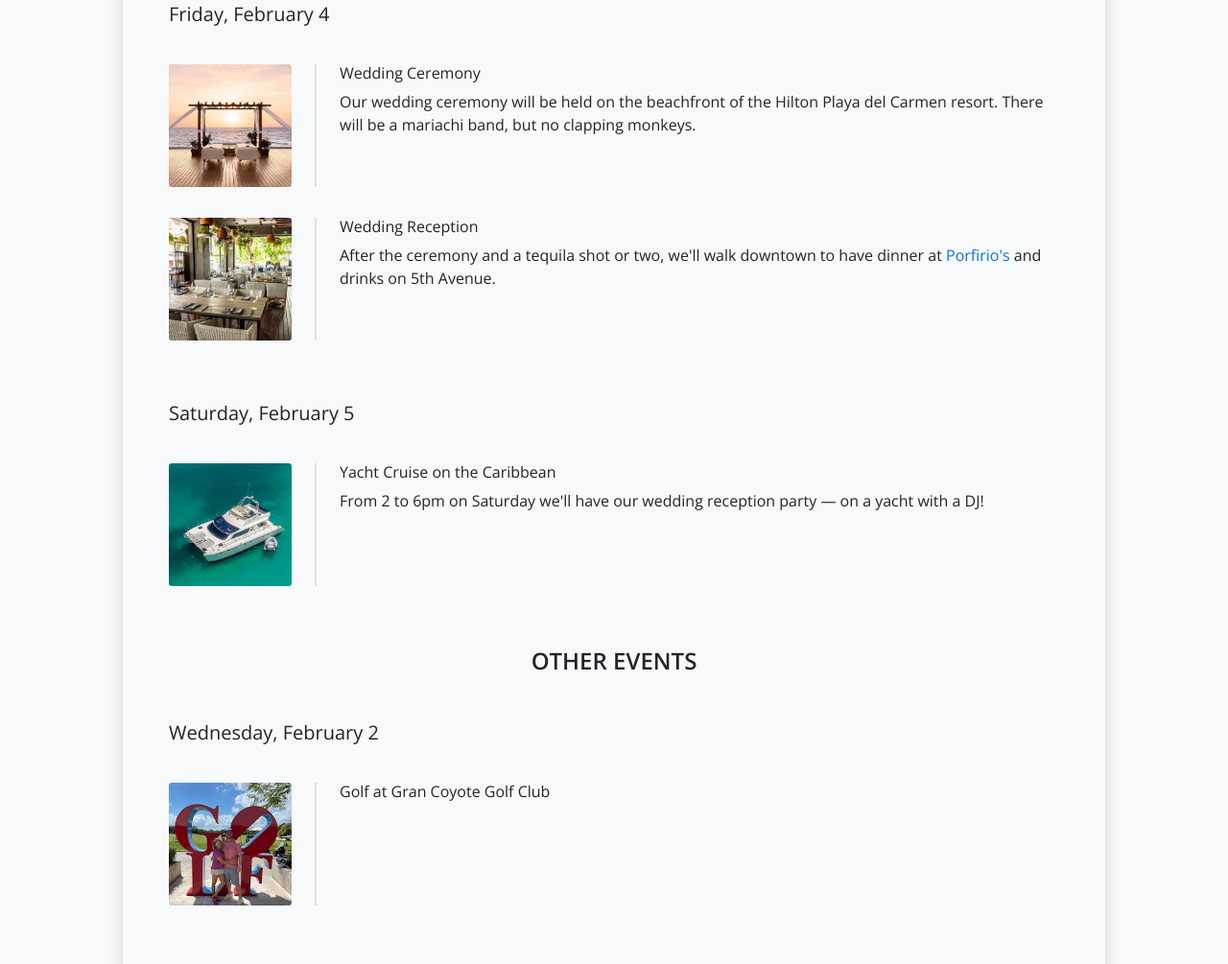
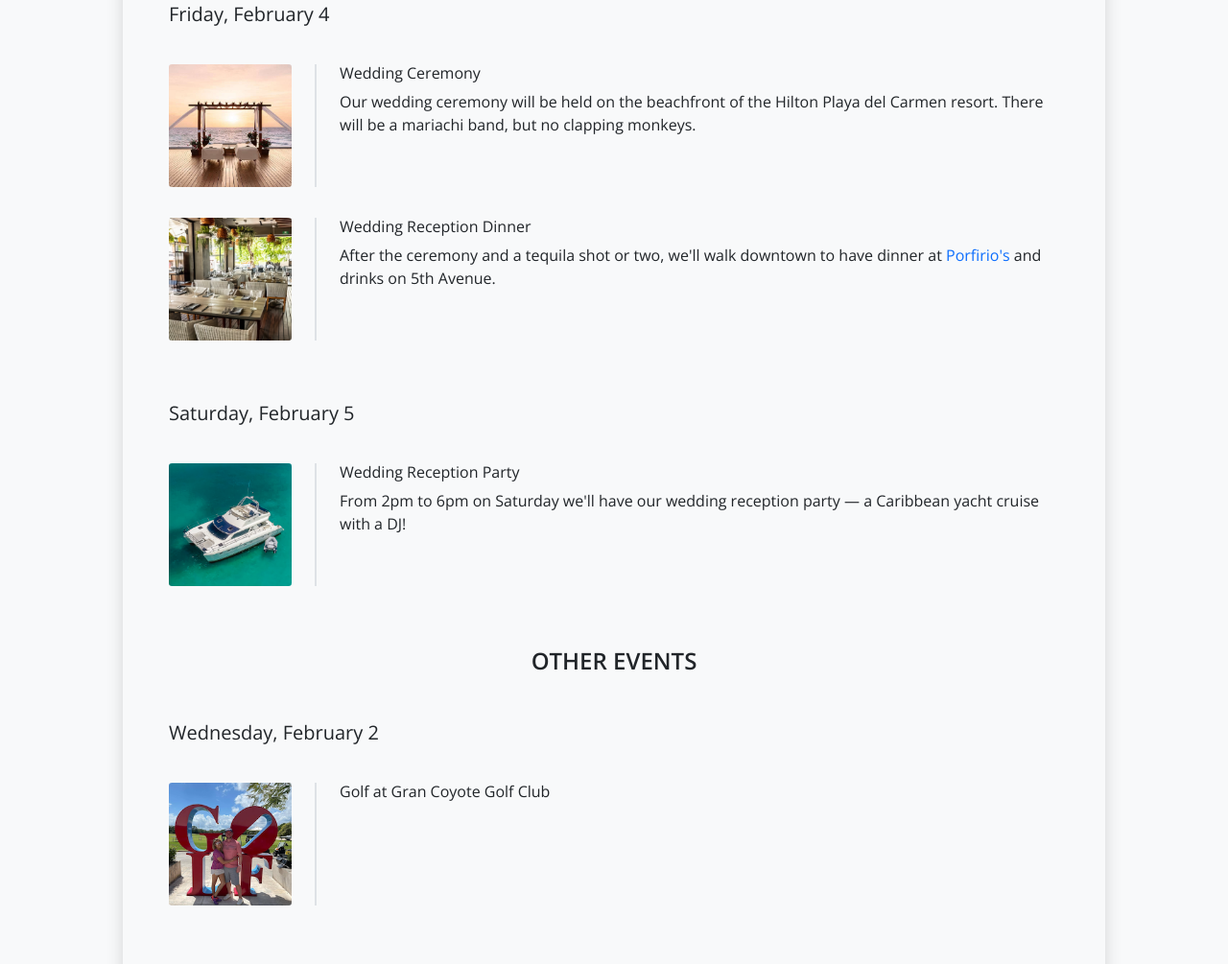
Before and after one commit to gumballhead/wedding, a website built with webpack: page index.html in a window 1280 px wide. Shown: the part 2528-3533 px from the top of the page at 96% size. Built offline with nearby package versions, Linux system fonts and the light colour scheme; a web font is replaced by a local one.

Commit message:
Rename headers for Wedding Reception

```diff
--- a/index.html
+++ b/index.html
@@ -119,7 +119,7 @@
                         </a>
 
                         <div class="description">
-                            <h6>Wedding Reception</h6>
+                            <h6>Wedding Reception Dinner</h6>
                             <p>
                                 After the ceremony and a tequila shot or two, we'll walk downtown to have dinner at
                                 <a href="https://porfirios.com.mx/restaurante-mexicano-en-playa-del-carmen">Porfirio's</a>
@@ -138,8 +138,8 @@
                         </a>
 
                         <div class="description">
-                            <h6>Yacht Cruise on the Caribbean</h6>
-                            <p>From 2 to 6pm on Saturday we'll have our wedding reception party &mdash; on a yacht with a DJ!</p>
+                            <h6>Wedding Reception Party</h6>
+                            <p>From 2pm to 6pm on Saturday we'll have our wedding reception party &mdash; a Caribbean yacht cruise with a DJ!</p>
                         </div>
                     </div>
                 </div>
```
